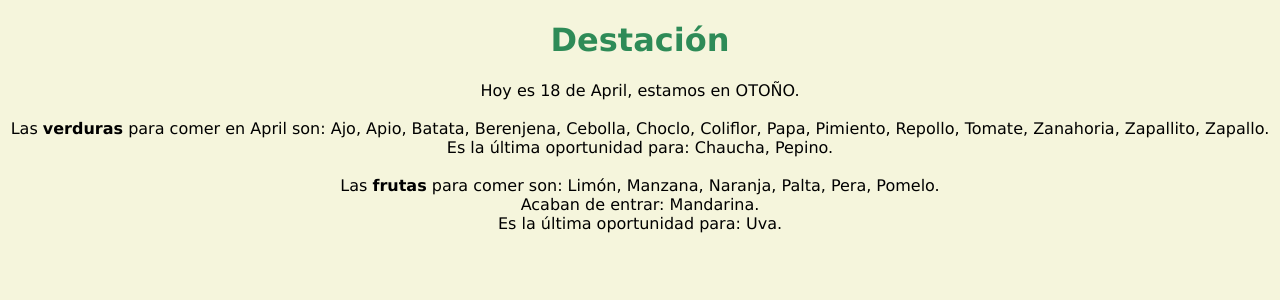
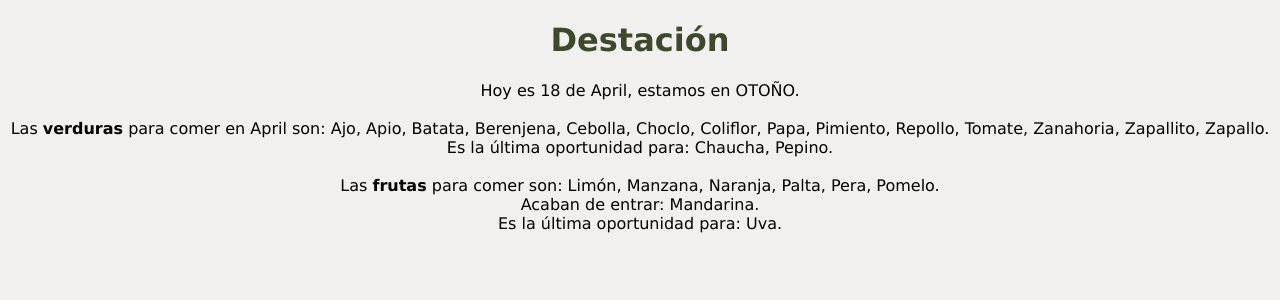
Before and after one commit to faq3pa/de_estacion, a Flask app: page / in a window 1280 px wide. Shown: the top 300 px of the page. Run offline with Flask 2, Linux system fonts and the light colour scheme; parts of the project's set-up code (start-up, migrations or seed data) failed here and were passed over.

```diff
--- a/webapp/static/style.css
+++ b/webapp/static/style.css
@@ -1,7 +1,7 @@
 body {
   font-family: "Lucida Sans Unicode", "Lucida Grande", sans-serif;
   text-align: center;
-  background-color: beige;
+  background-color: #f1f0ef;
 }
 
 p {
--- a/webapp/templates/index.html
+++ b/webapp/templates/index.html
@@ -20,7 +20,7 @@
   </script>
   </head>
   <body>
-    <h1 style="color:seagreen;">Destación</h1>
+    <h1 style="color:#3c492d;">Destación</h1>
     <p>{{ time|safe }}</p>
   </body>
 </html>
```
Also changed, not shown: webapp/static/android-chrome-192x192.png, webapp/static/android-chrome-512x512.png, webapp/static/apple-touch-icon.png, webapp/static/favicon-16x16.png, webapp/static/favicon-32x32.png, webapp/static/favicon.ico.
